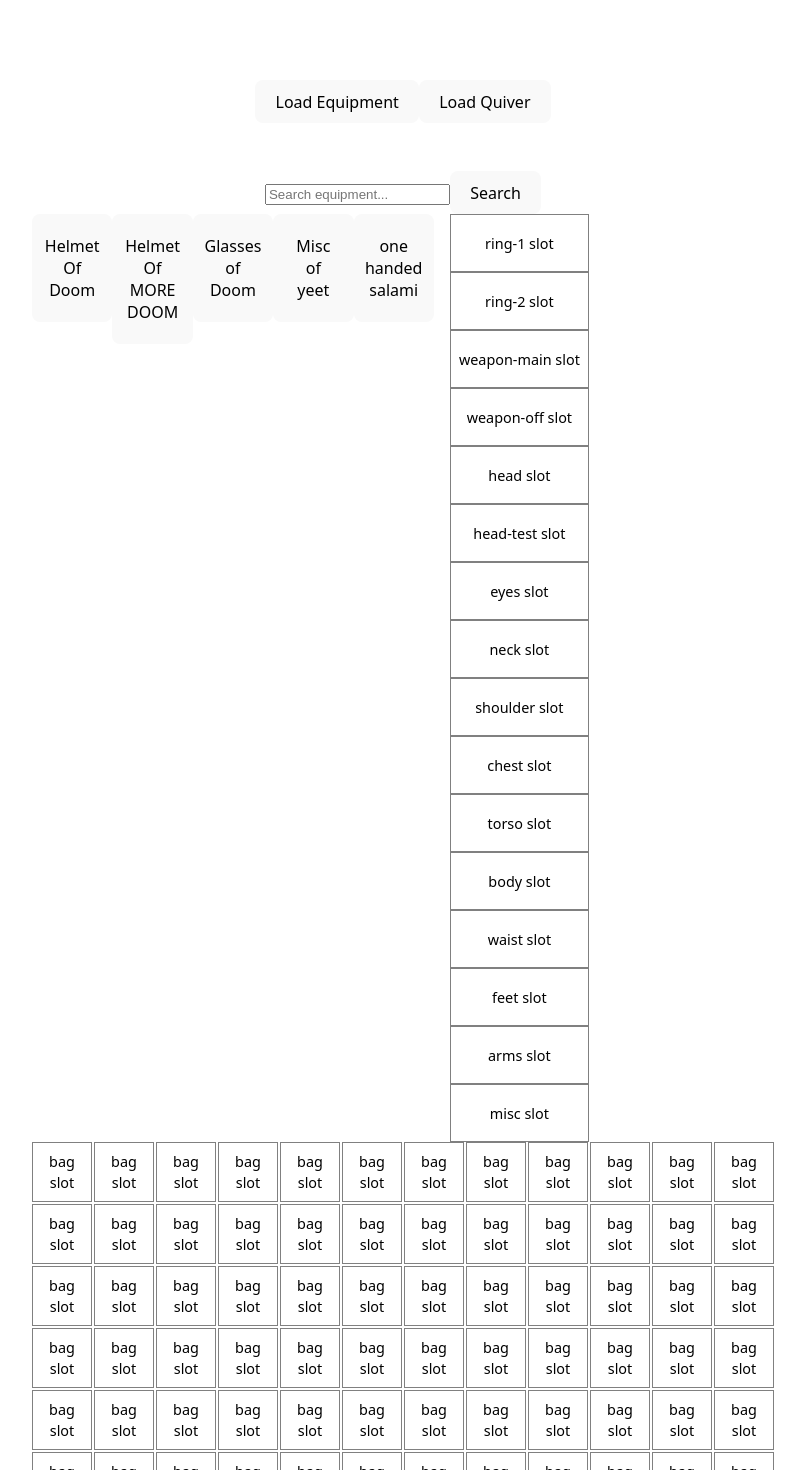
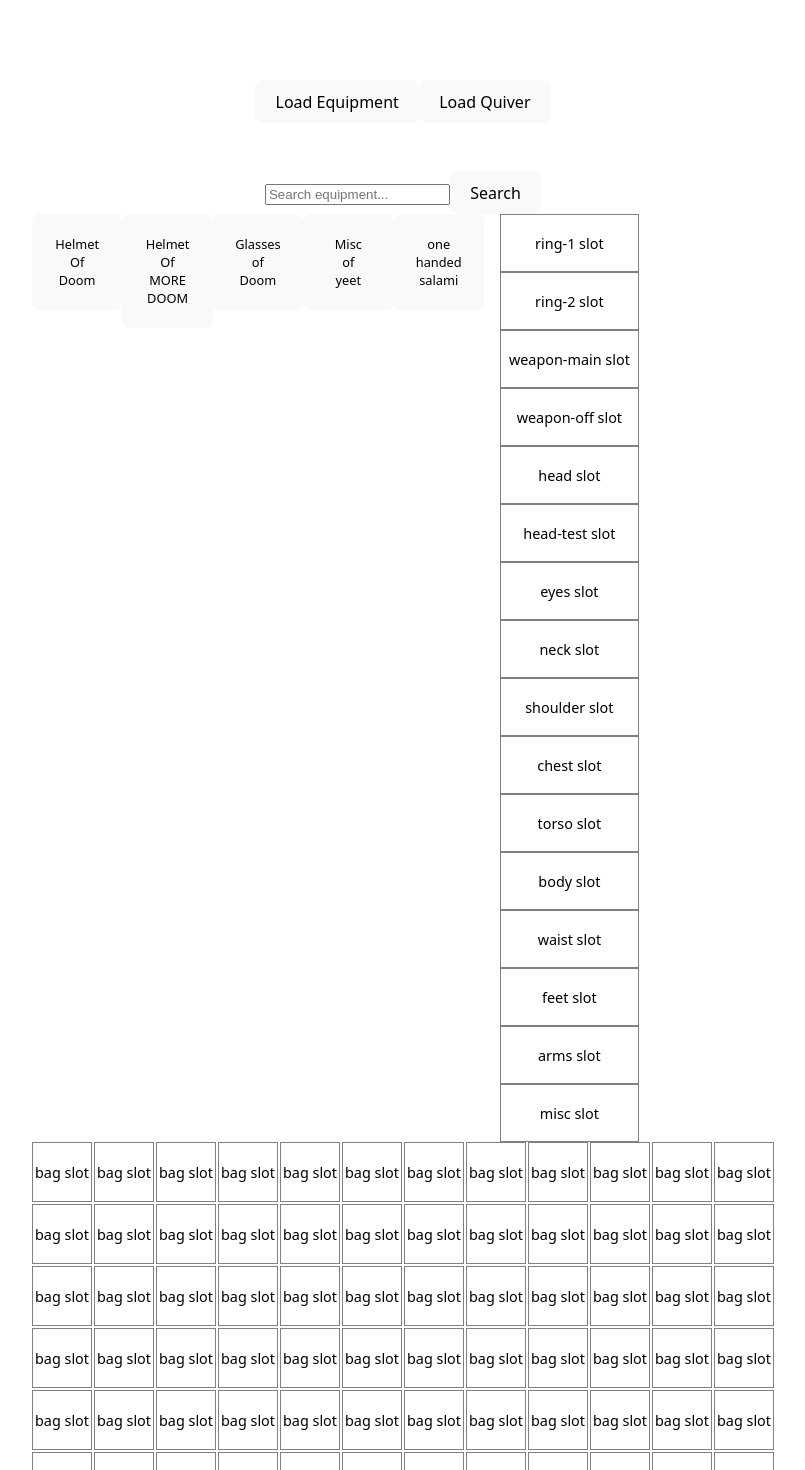
Before and after one commit to Slightsmiles/ChoomsMagicScreen, a React app in the folder Frontend/: page / in a window 1280 px wide. Shown: the top 1470 px of the page, without its empty margins (237-1042 px from the left). Built offline with nearby package versions, Linux system fonts and the light colour scheme; the HTML template or start-up script is replaced by a standard one.

Commit message:
old commit

```diff
--- a/Frontend/src/components/DummyBagOfHolding/DummyBagOfHolding.tsx
+++ b/Frontend/src/components/DummyBagOfHolding/DummyBagOfHolding.tsx
@@ -3,6 +3,7 @@ import DraggableItemView from "../Item/DraggableItemView";
 import Draggable from "../../hooks/Draggable";
 import type { DraggableItem } from "../../types/DraggableItem";
 import type { EquipmentSlotId } from "../../types/EquipmentState";
+
 
 interface DummyBagOfHoldingProps {
   draggables: DraggableItem[];
@@ -23,6 +24,7 @@ export function DummyBagOfHolding({ draggables, onUpdateItem }: DummyBagOfHoldin
         gridTemplateColumns: `repeat(${cols}, 60px)`,
         gridTemplateRows: `repeat(${rows}, 60px)`,
         gap: "2px"
+
       }}
     >
       {/* Render empty slots */}
@@ -33,6 +35,7 @@ export function DummyBagOfHolding({ draggables, onUpdateItem }: DummyBagOfHoldin
           slotId="bag"
           item={draggables.find(item => item.parent === slot) || null}
           onUpdateItem={onUpdateItem}
+          className="styles.bagSlot"
         />
       ))}
     </div>
--- a/Frontend/src/components/EquipmentSlot/EquipmentSlot.module.css
+++ b/Frontend/src/components/EquipmentSlot/EquipmentSlot.module.css
@@ -16,3 +16,17 @@
   margin: 0;
   font-size: 0.9rem;
 }
+
+.bagSlot {
+  position: relative;
+  width: 100%;
+  height: 100%;
+  display: flex;
+  align-items: center;
+  justify-content: center;
+  border: 1px solid gray;
+  padding: 0;         /* remove extra padding */
+  box-sizing: border-box; /* include border in width/height */
+  overflow: hidden;   /* constrain items inside */
+
+}
--- a/Frontend/src/components/EquipmentSlot/EquipmentSlot.tsx
+++ b/Frontend/src/components/EquipmentSlot/EquipmentSlot.tsx
@@ -11,9 +11,10 @@ interface EquipmentSlotProps {
   id: string;  // Unique identifier
   item: DraggableItem | null; // Contained item
   onUpdateItem: (id: string, updates: Partial<DraggableItem>) => void;
+  className?: string;
 }
 
-export default function EquipmentSlot({ slotId: type, id, item, onUpdateItem }: EquipmentSlotProps) {
+export default function EquipmentSlot({id, item, onUpdateItem, slotId }: EquipmentSlotProps) {
   const { isOver, setNodeRef } = useDroppable({ id });
 
   const backgroundColor = item ? "lightblue" : isOver ? "lightgreen" : "white";
@@ -22,7 +23,7 @@ export default function EquipmentSlot({ slotId: type, id, item, onUpdateItem }:
   return (
     <div
       ref={setNodeRef}
-      className={styles.slot}
+     className={`${styles.slot} ${slotId === "bag" ? styles.bagSlot : ""}`}
       style={{ backgroundColor }}
     >
      {/*Condtionally renders the slot type if no item is present*/}
--- a/Frontend/src/components/Item/DraggableItemView.module.css
+++ b/Frontend/src/components/Item/DraggableItemView.module.css
@@ -1,9 +1,9 @@
 /* DraggableItemView.module.css */
 .item {
   position: relative;
-  min-width: 20px;        /*Magic numbering */
-  min-height: 20px;     /*Magic numbering */
-  max-width: 40px;    /*Magic numbering */
+  min-width: 10px;        /*Magic numbering */
+  min-height: 10px;     /*Magic numbering */
+  max-width: 50px;
   padding: 10px;
   z-index: 10;        /* to float above other siblings */
   display: flex;
@@ -11,6 +11,7 @@
   justify-content: center;
   text-align: center;
   box-sizing: border-box; /* ensure padding included in size */
+  font-size: clamp(0.55rem, 1vw, 0.8rem);
 }
 .slotItemOverlay .item {
   width: 100%;
@@ -21,6 +22,8 @@
   align-items: center;
   justify-content: center;
   text-align: center;
+  font-size: clamp(0.55rem, 1vw, 0.8rem);
+
 }
 .hovered {
   transform: scale(1.1);
```
